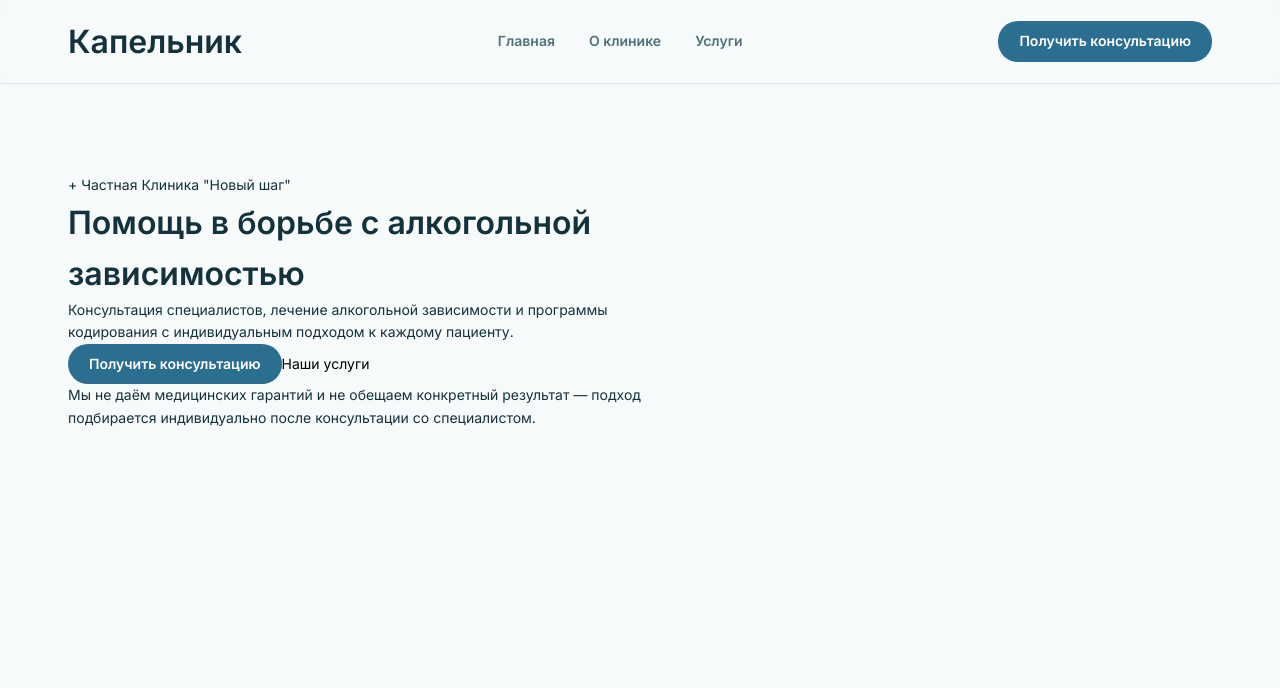
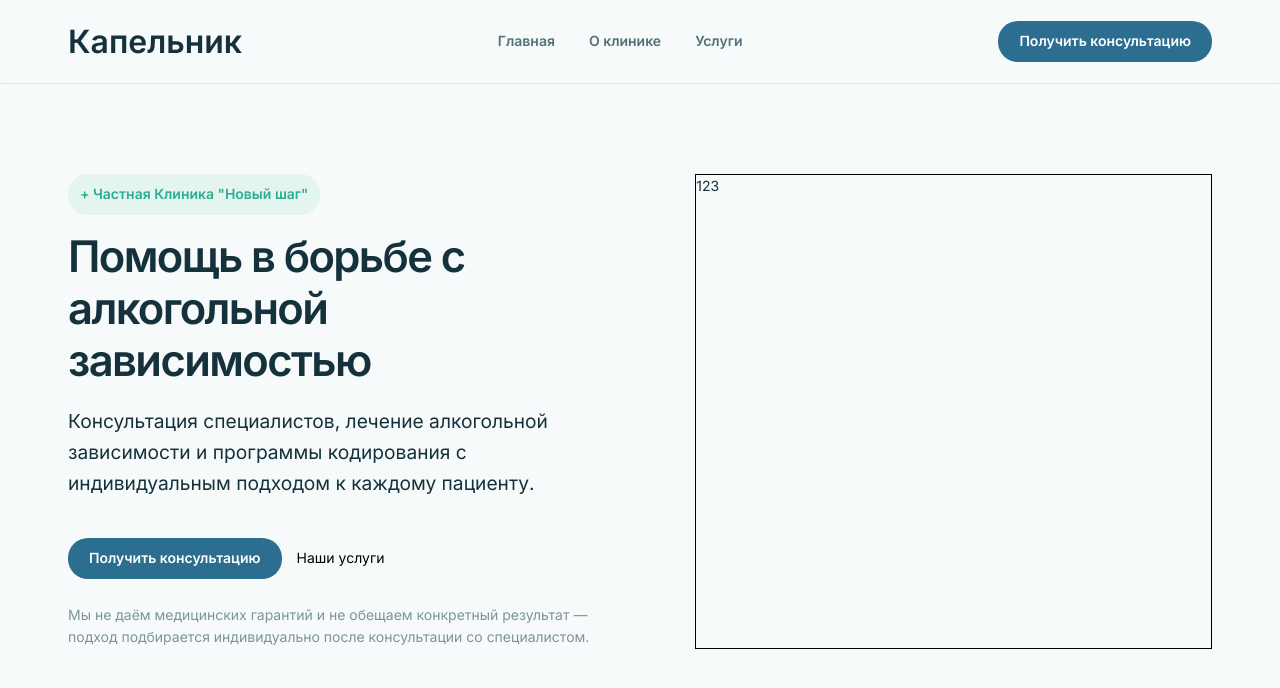
Before and after one commit to grekovpavel019/narcology, a React (Vite) app: page / in a window 1280 px wide. Shown: the top 688 px of the page. Built offline with nearby package versions, Linux system fonts and the light colour scheme.

Commit message:
styles: complete primary styles in hero

```diff
--- a/src/pages/HomePage/HomePage.module.scss
+++ b/src/pages/HomePage/HomePage.module.scss
@@ -59,11 +59,54 @@
     }
 }
 
+.hero {
+    display: grid;
+    grid-template-columns: 1.05fr 0.95fr;
+    gap: 56px;
+}
+
+.eyebrow {
+    display: inline-block;
+
+    padding: 9px 12px;
+    margin-bottom: 15px;
+
+    font-weight: bold;
+    color: var(--color-primary);
+
+    background-color: var(--color-primary-soft);
+    border-radius: var(--btn-bor-rad);
+}
+
 .card {
-    max-width: 600px;
+    border: 1px solid black;
 }
 
 .heroHeader {
-    font-size: 2rem;
-    font-weight: bold;
+    font-size: clamp(2rem, 3.4vw, 3.6rem);
+    font-weight: 700;
+
+    line-height: 1.2;
+    letter-spacing: -0.1rem;
 }
+
+.heroDescription {
+    max-width: 520px;
+
+    margin-top: 20px;
+
+    font-size: 1.2rem;
+}
+
+.heroActions {
+    margin-top: 40px;
+
+    display: flex;
+    gap: 15px;
+}
+
+.heroNote {
+    margin-top: 25px;
+
+    color: var(--color-text-muted);
+}
--- a/src/pages/HomePage/HomePage.tsx
+++ b/src/pages/HomePage/HomePage.tsx
@@ -25,16 +25,16 @@ const HomePage: FC = (): React.JSX.Element => {
 
             <main>
                 <section className={`${styles.hero} container`}>
-                    <div className={styles.card}>
-                        <div className="eyebrow">
+                    <div className={styles.heroIntro}>
+                        <span className={styles.eyebrow}>
                             + Частная Клиника "Новый шаг"
-                        </div>
+                        </span>
 
                         <h1 className={styles.heroHeader}>
                             Помощь в борьбе с алкогольной зависимостью
                         </h1>
 
-                        <p>
+                        <p className={styles.heroDescription}>
                             Консультация специалистов, лечение алкогольной зависимости и программы кодирования с индивидуальным подходом к каждому пациенту.
                         </p>
 
@@ -43,9 +43,13 @@ const HomePage: FC = (): React.JSX.Element => {
                             <button className="buttonSecondary">Наши услуги</button>
                         </div>
 
-                        <div className="heroNote">
+                        <div className={styles.heroNote}>
                             Мы не даём медицинских гарантий и не обещаем конкретный результат — подход подбирается индивидуально после консультации со специалистом.
                         </div>
+                    </div>
+
+                    <div className={styles.card}>
+                        123
                     </div>
                 </section>
             </main>
```
